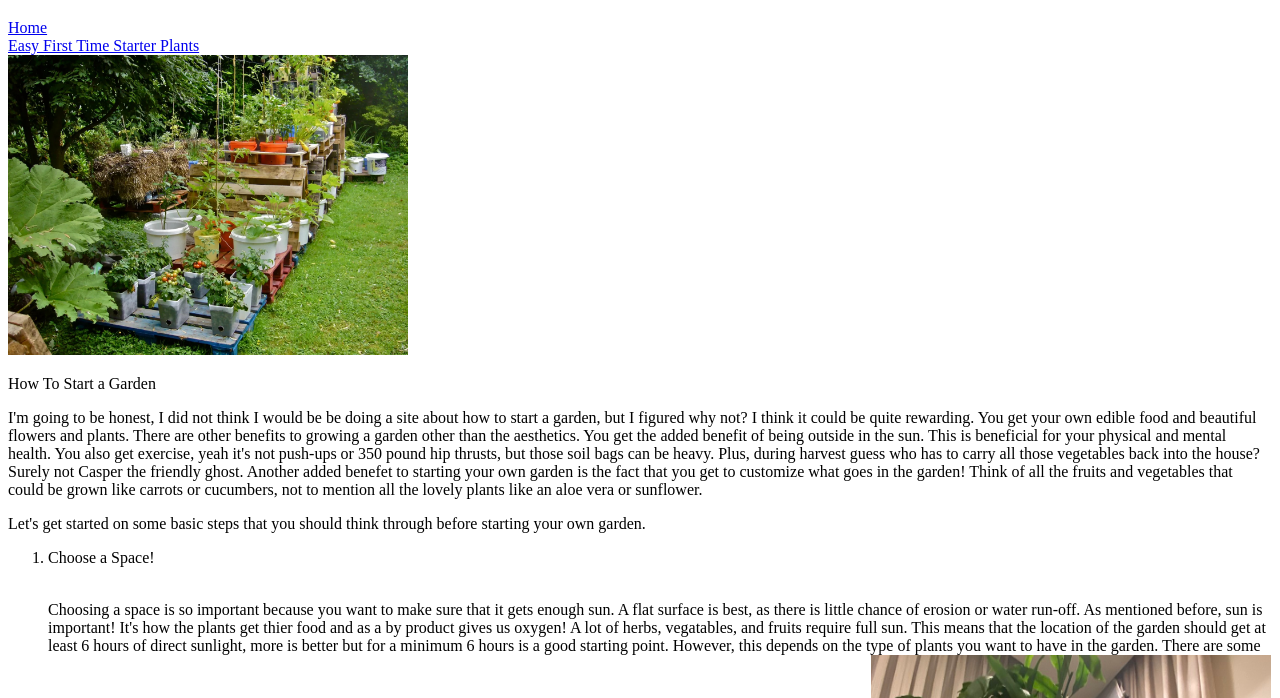
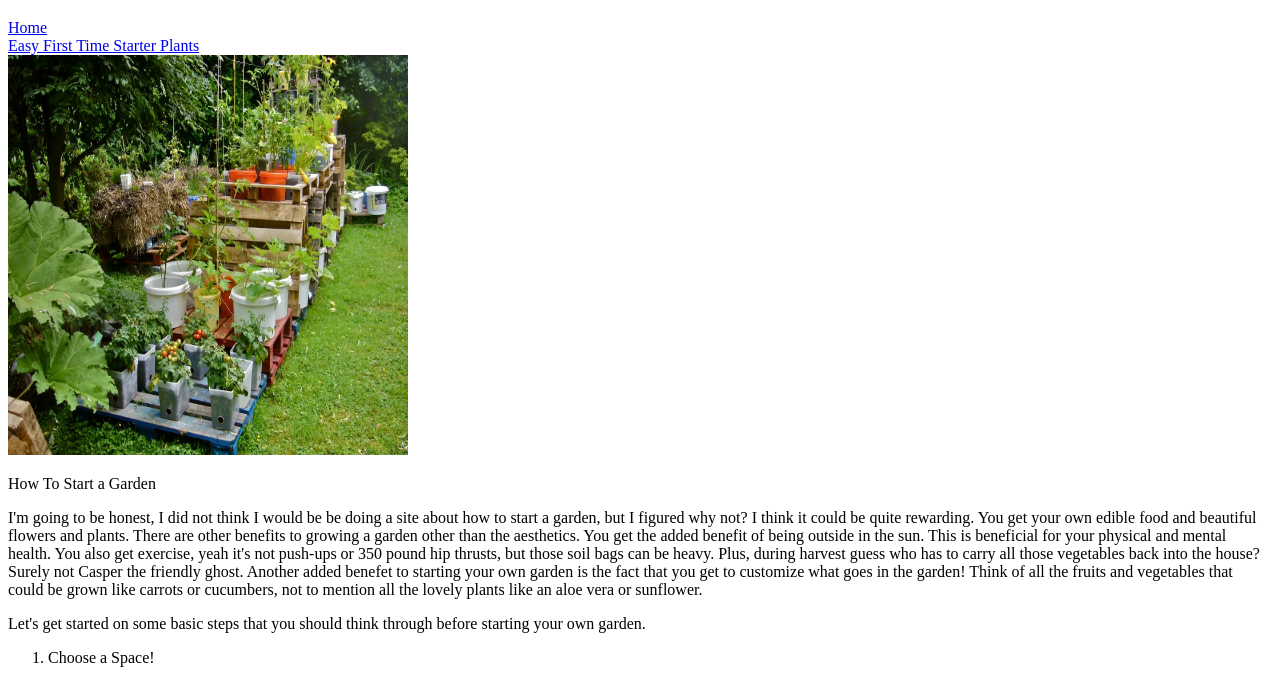
Before and after one commit to mikemorales32/activity2, a plain HTML site: page index.html in a window 1280 px wide. Shown: the part 61-759 px from the top of the page. Drawn offline with Linux system fonts and the light colour scheme.

Commit message:
image size

```diff
--- a/style.css
+++ b/style.css
@@ -5,9 +5,9 @@ body{
     padding: 0;
   }
   img {
-    height: auto;
+    max-height: auto;
 
-    width: 400px;
+    max-width: 400px;
       }
   #header {
     text-size-adjust: 27px;
```
